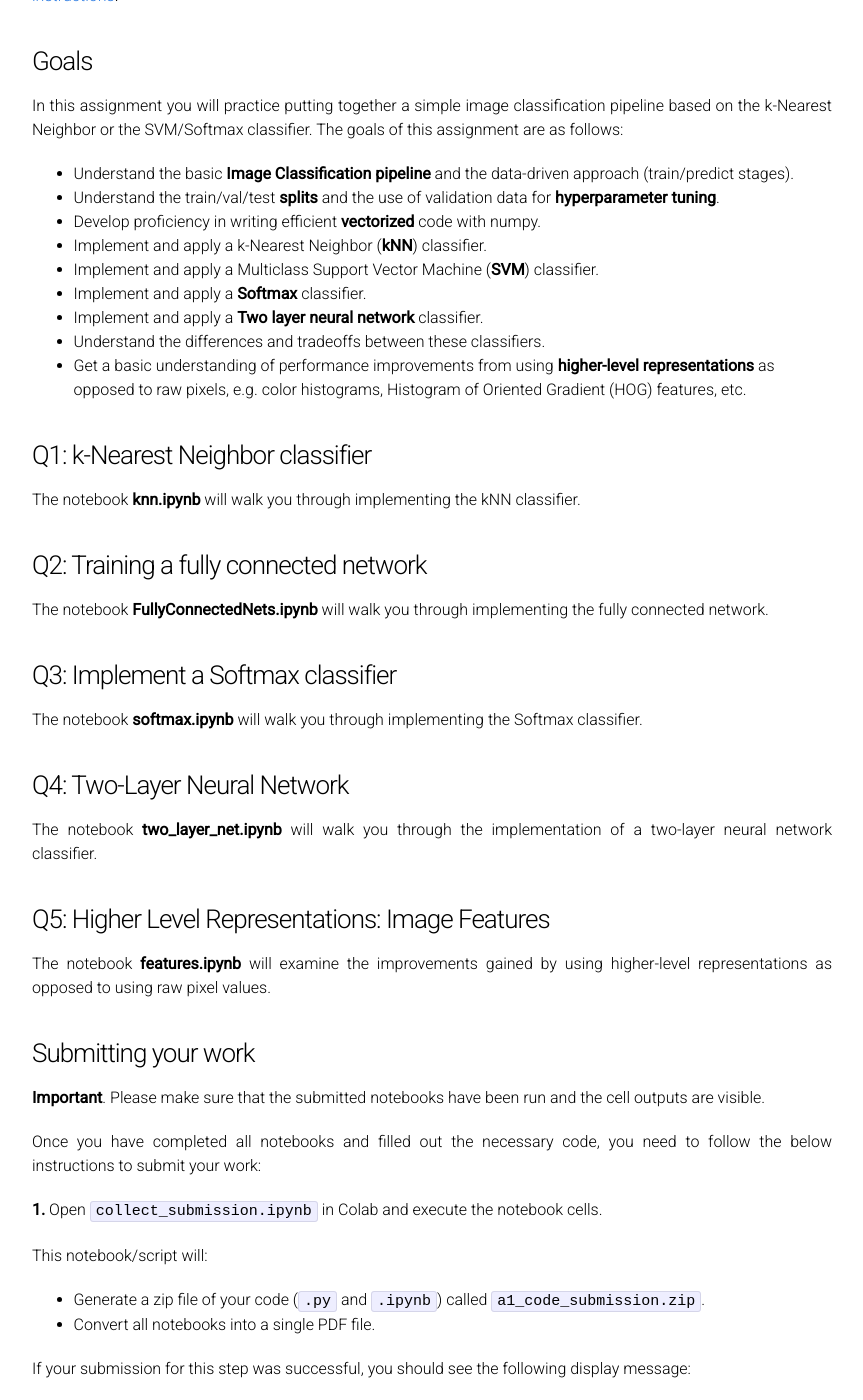
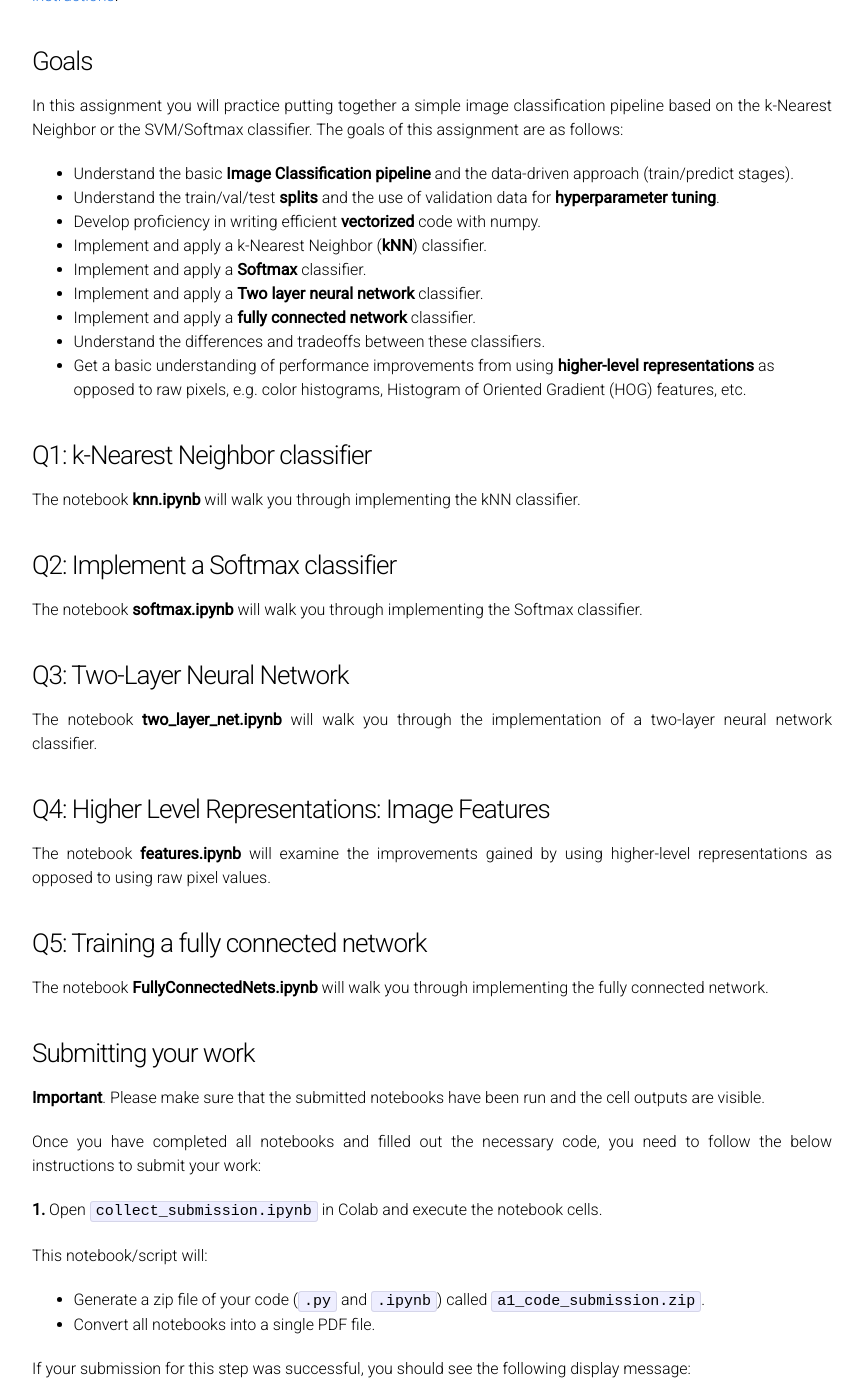
Before and after one commit to cs231n/cs231n.github.io, a Jekyll site: the page built from assignments/2025/assignment1.md, in a window 1280 px wide and 1400 px high, scrolled down 1038 px. Shown: the whole window, without its empty margins (208-1071 px from the left). Built offline with Jekyll 4.4.1, drawn with Linux system fonts in a browser that asks for light colours; some of the changed text lies outside the part shown.

Commit message:
update 2025 assignment 1

```diff
--- a/assignments/2025/assignment1.md
+++ b/assignments/2025/assignment1.md
@@ -12,10 +12,10 @@ Starter code containing Colab notebooks can be [downloaded here]({{site.hw_1_col
 - [Setup](#setup)
 - [Goals](#goals)
 - [Q1: k-Nearest Neighbor classifier](#q1-k-nearest-neighbor-classifier)
-- [Q2: Training a fully connected network](#q2-training-a-fully-connected-network)
-- [Q3: Implement a Softmax classifier](#q3-implement-a-softmax-classifier)
-- [Q4: Two-Layer Neural Network](#q4-two-layer-neural-network)
-- [Q5: Higher Level Representations: Image Features](#q5-higher-level-representations-image-features)
+- [Q2: Implement a Softmax classifier](#q2-implement-a-softmax-classifier)
+- [Q3: Two-Layer Neural Network](#q3-two-layer-neural-network)
+- [Q4: Higher Level Representations: Image Features](#q4-higher-level-representations-image-features)
+- [Q5: Training a fully connected network](#q5-training-a-fully-connected-network)
 - [Submitting your work](#submitting-your-work)
 
 ### Setup
@@ -36,9 +36,9 @@ In this assignment you will practice putting together a simple image classificat
 - Understand the train/val/test **splits** and the use of validation data for **hyperparameter tuning**.
 - Develop proficiency in writing efficient **vectorized** code with numpy.
 - Implement and apply a k-Nearest Neighbor (**kNN**) classifier.
-- Implement and apply a Multiclass Support Vector Machine (**SVM**) classifier.
 - Implement and apply a **Softmax** classifier.
 - Implement and apply a **Two layer neural network** classifier.
+- Implement and apply a **fully connected network** classifier.
 - Understand the differences and tradeoffs between these classifiers.
 - Get a basic understanding of performance improvements from using **higher-level representations** as opposed to raw pixels, e.g. color histograms, Histogram of Oriented Gradient (HOG) features, etc.
 
@@ -46,22 +46,22 @@ In this assignment you will practice putting together a simple image classificat
 
 The notebook **knn.ipynb** will walk you through implementing the kNN classifier.
 
-### Q2: Training a fully connected network
-
-The notebook **FullyConnectedNets.ipynb** will walk you through implementing the fully connected network.
-
-### Q3: Implement a Softmax classifier
+### Q2: Implement a Softmax classifier
 
 The notebook **softmax.ipynb** will walk you through implementing the Softmax classifier.
 
-### Q4: Two-Layer Neural Network
+### Q3: Two-Layer Neural Network
 
 The notebook **two\_layer\_net.ipynb** will walk you through the implementation of a two-layer neural network classifier.
 
-### Q5: Higher Level Representations: Image Features
+### Q4: Higher Level Representations: Image Features
 
 The notebook **features.ipynb** will examine the improvements gained by using higher-level representations
 as opposed to using raw pixel values.
+
+### Q5: Training a fully connected network
+
+The notebook **FullyConnectedNets.ipynb** will walk you through implementing the fully connected network.
 
 ### Submitting your work
 
```
